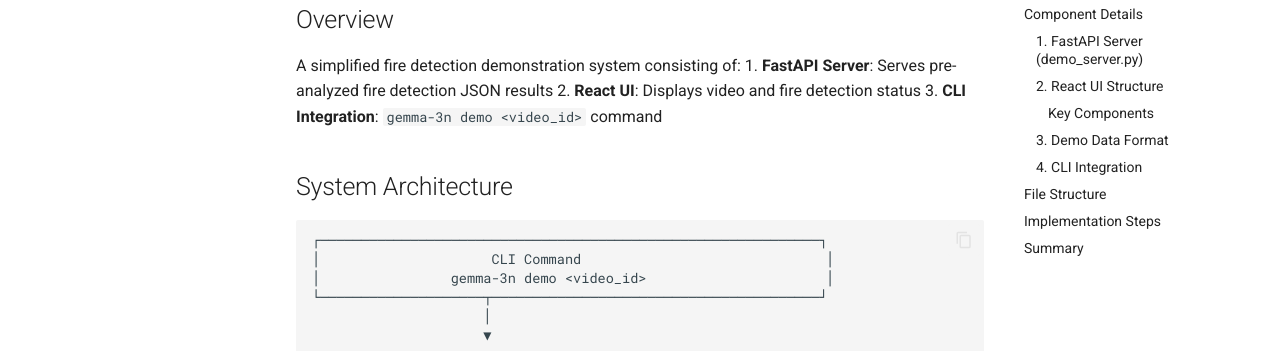
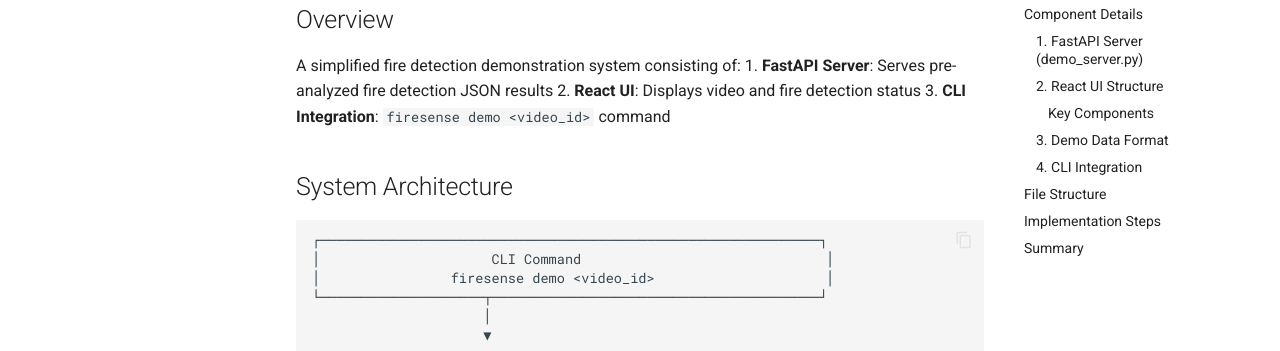
Before and after one commit to gregorymulla/firesense_ai, an MkDocs documentation site: the page built from docs/demo-system-design.md, in a window 1280 px wide and 900 px high. Shown: the part 226-577 px from the top of the window. Built offline with MkDocs 1.6.1 and Material for MkDocs 9.7.7, drawn with Linux system fonts in a browser that asks for light colours; comment, search, counter and statistics services are not loaded; some of the changed text lies outside the part shown.

Commit message:
Rename CLI from gemma-3n to firesense
- Update pyproject.toml to use 'firesense' as the CLI entry point
- Update README.md with new firesense commands
- Update demo-system-design.md documentation
- Add executable firesense wrapper script for direct CLI usage

The CLI can now be invoked as:
- `uv run firesense` (using uv)
- `./firesense` (using the wrapper script)
- `firesense` (if added to PATH)

````diff
--- a/docs/demo-system-design.md
+++ b/docs/demo-system-design.md
@@ -5,14 +5,14 @@
 A simplified fire detection demonstration system consisting of:
 1. **FastAPI Server**: Serves pre-analyzed fire detection JSON results
 2. **React UI**: Displays video and fire detection status
-3. **CLI Integration**: `gemma-3n demo <video_id>` command
+3. **CLI Integration**: `firesense demo <video_id>` command
 
 ## System Architecture
 
 ```
 ┌─────────────────────────────────────────────────────────────┐
 │                     CLI Command                              │
-│                gemma-3n demo <video_id>                      │
+│                firesense demo <video_id>                     │
 └────────────────────┬────────────────────────────────────────┘
                      │
                      ▼
@@ -445,7 +445,7 @@ This design provides a simple but effective demonstration system for the fire de
 
 - **Minimal Backend**: Single FastAPI endpoint serves JSON files directly
 - **React UI**: Clean interface showing video and detection status side-by-side
-- **CLI Integration**: Simple command `gemma-3n demo <video_id>` launches everything
+- **CLI Integration**: Simple command `firesense demo <video_id>` launches everything
 - **No GPU Required**: Uses pre-analyzed results, perfect for demos
 - **Easy Setup**: Both servers start with one command
 
--- a/pyproject.toml
+++ b/pyproject.toml
@@ -71,7 +71,7 @@ youtube = [
 ]
 
 [project.scripts]
-gemma-3n = "gemma_3n.__main__:main"
+firesense = "gemma_3n.__main__:main"
 
 [build-system]
 requires = ["hatchling"]
````
Also changed, not shown: README.md (+8 -8 lines), 1 other file.
